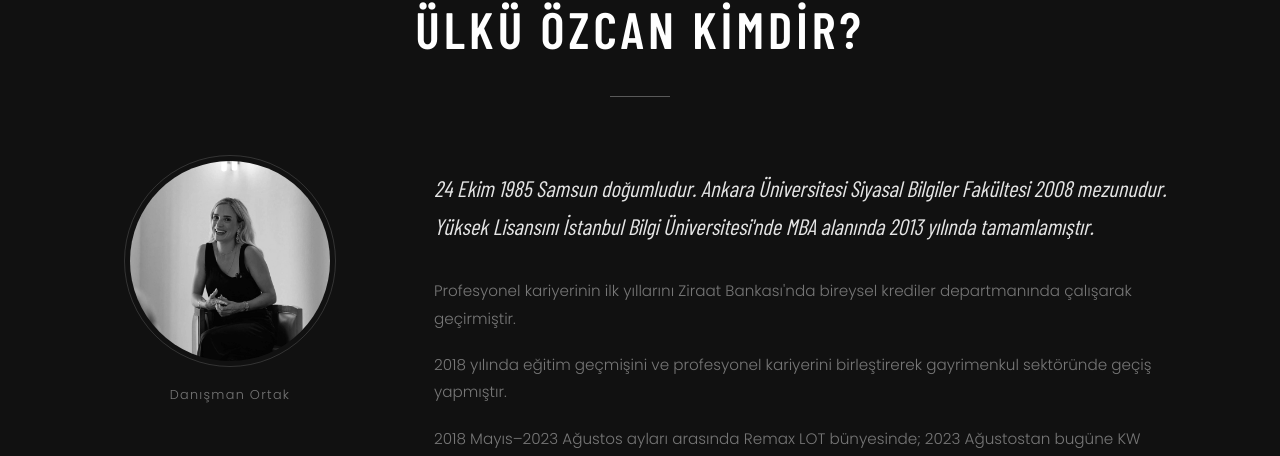
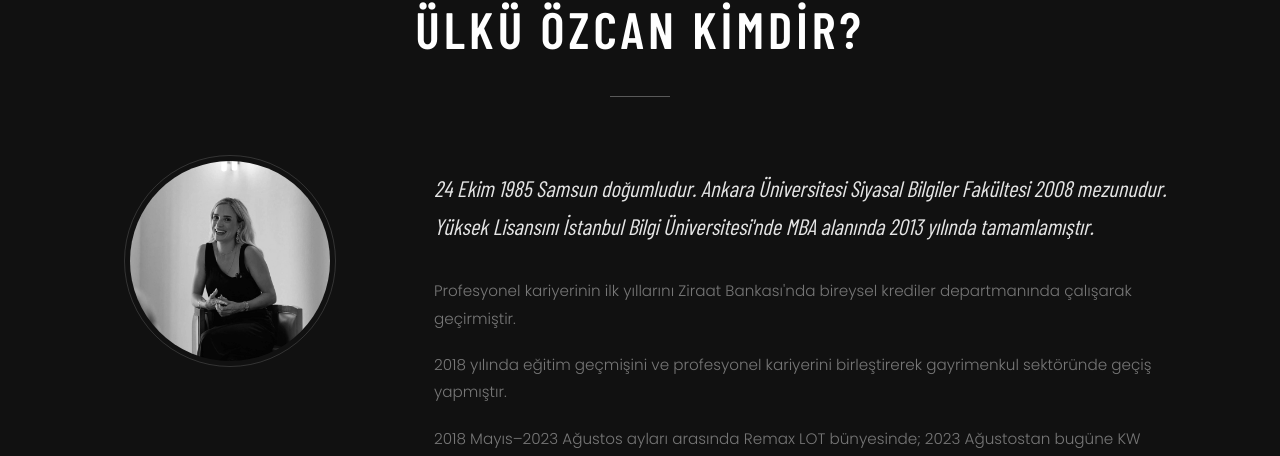
Before and after one commit to alialaca/ulkuozcan, a Vue app: page / in a window 1280 px wide. Shown: the part 978-1434 px from the top of the page. Built offline with nearby package versions, Linux system fonts and the light colour scheme; a web font is replaced by a local one.

Commit message:
Remove redundant caption and fix photo sticky overlap with navbar
Co-Authored-By: Claude Opus 4.6 <noreply@anthropic.com>

```diff
--- a/src/components/AboutSection.vue
+++ b/src/components/AboutSection.vue
@@ -51,7 +51,6 @@ const bioQuote = '\'Herkesin bir gayrimenkul danışmanı olmalı\' fikrinden ha
             />
             <div class="about__photo-border"></div>
           </div>
-          <p class="about__photo-caption">Danışman Ortak</p>
         </div>
 
         <div class="about__text-col">
@@ -147,7 +146,7 @@ const bioQuote = '\'Herkesin bir gayrimenkul danışmanı olmalı\' fikrinden ha
   flex-direction: column;
   align-items: center;
   position: sticky;
-  top: 2rem;
+  top: 5rem;
 }
 
 .about__photo-frame {
@@ -155,7 +154,7 @@ const bioQuote = '\'Herkesin bir gayrimenkul danışmanı olmalı\' fikrinden ha
   width: 200px;
   height: 200px;
   border-radius: 50%;
-  margin-bottom: 1.5rem;
+  margin-bottom: 0;
 }
 
 .about__photo-img {
@@ -171,16 +170,6 @@ const bioQuote = '\'Herkesin bir gayrimenkul danışmanı olmalı\' fikrinden ha
   inset: -6px;
   border-radius: 50%;
   border: 1px solid var(--color-divider);
-}
-
-.about__photo-caption {
-  font-family: var(--font-body);
-  font-size: 0.8rem;
-  color: var(--color-text-muted);
-  text-align: center;
-  letter-spacing: 0.1em;
-  line-height: 1.6;
-  font-weight: 300;
 }
 
 .about__text-col {
```
